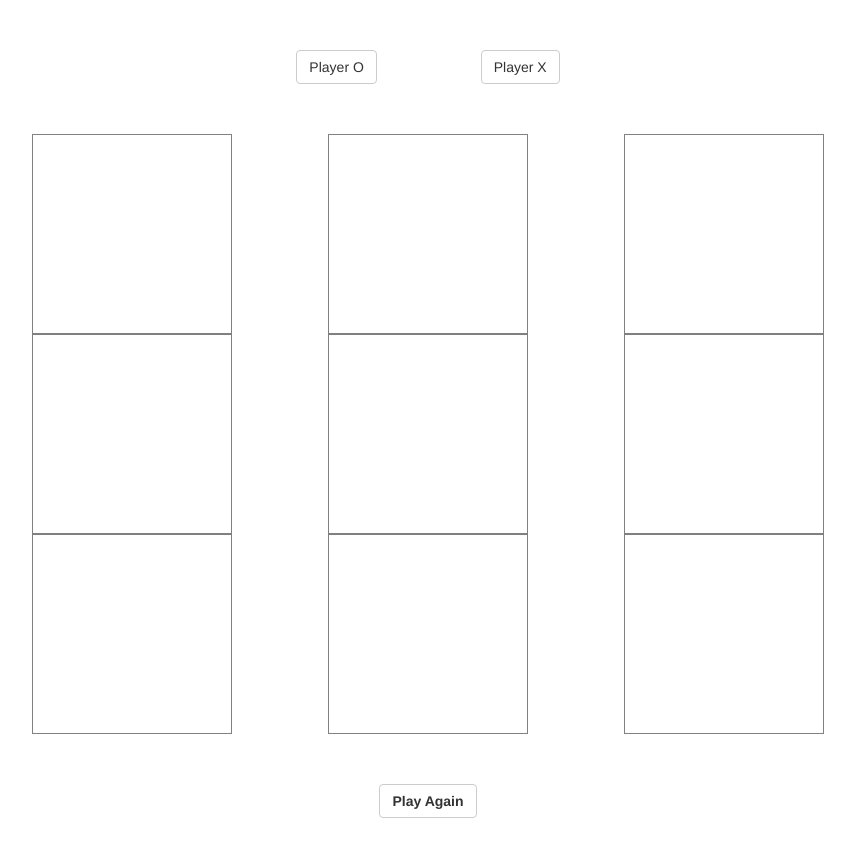
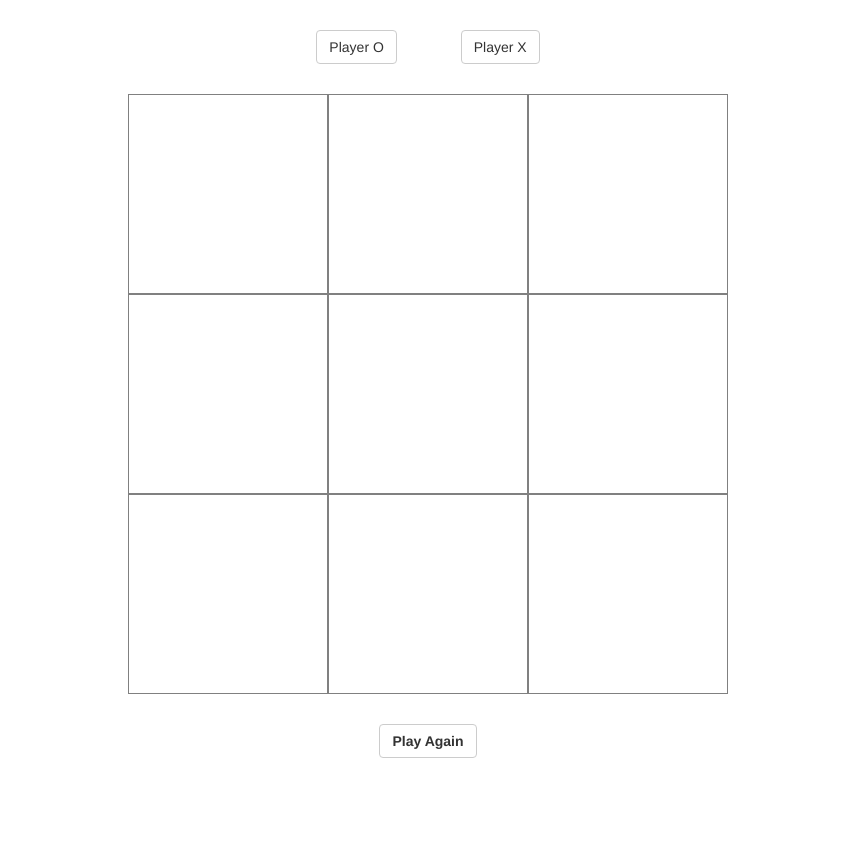
Before and after one commit to bribenn/Tic-Tac-Toe-, a plain HTML site: page index.html in a window 1280 px wide. Shown: the whole page, without its empty margins (212-1067 px from the left). After the commit the page ends 800 px from the top, so only its background shows below. Drawn offline with nearby package versions, Linux system fonts and the light colour scheme.

Commit message:
smaller grid and full-page winner banners

```diff
--- a/index.html
+++ b/index.html
@@ -21,13 +21,7 @@
       <button type="button" class="btn-x btn btn-default not-selected">Player X</button>
     </div>
   </div>
-  <div class="container game-board">
-      <div class="row">
-        <div id="s0" class="square empty"></div>
-        <div id="s1" class="square empty"></div>
-        <div id="s2" class="square empty"></div>
-      </div>
-      <div class="jumbotron jumbotron-fluid winnerO">
+    <div class="jumbotron jumbotron-fluid winnerO">
         <div class="container">
           <h1 class="display-3">Player O is the winner!</h1>
         </div>
@@ -37,15 +31,31 @@
           <h1 class="display-3">Player X is the winner!</h1>
         </div>
       </div>
+ <!--  <div class="jumbotron jumbotron-fluid">
+    <div class="container winnerO">
+
+        <h1 class="col-md-12">Player O is the winner!</h1>
+
+    </div>
+  </div>
+  <div class="winnerX">
+      <h1>Player X is the winner!</h1>
+  </div> -->
+  <div class="container-fluid hero game-board">
       <div class="row">
-        <div id="s3" class="square empty"></div>
-        <div id="s4" class="square empty"></div>
-        <div id="s5" class="square empty"></div>
+        <div id="s0" class="square empty col-md-4"></div>
+        <div id="s1" class="square empty col-md-4"></div>
+        <div id="s2" class="square empty col-md-4"></div>
       </div>
       <div class="row">
-        <div id="s6" class="square empty"></div>
-        <div id="s7" class="square empty"></div>
-        <div id="s8" class="square empty"></div>
+        <div id="s3" class="square empty col-md-4"></div>
+        <div id="s4" class="square empty col-md-4"></div>
+        <div id="s5" class="square empty col-md-4"></div>
+      </div>
+      <div class="row">
+        <div id="s6" class="square empty col-md-4"></div>
+        <div id="s7" class="square empty col-md-4"></div>
+        <div id="s8" class="square empty col-md-4"></div>
       </div>
   </div>
   <div class='container'>
--- a/style.css
+++ b/style.css
@@ -4,14 +4,10 @@
 	border: 1px groove gray;
 	height: 200px;
 	width: 200px;
-	flex-grow: 1;
 	justify-content: center;
 	align-items: center;
     font-size: 150px;
-    flex: 100%;
-    margin: 0px;
-    flex-grow: 1;
-
+    text-align: center;
 }
 
 .col-md-6 {
@@ -22,12 +18,12 @@
 	display: flex;
 	flex-direction: row;
 	flex-wrap: wrap;
-	justify-content: space-around;
+	justify-content: center;
 }
 
 .btn {
 	font-weight: bold;
-	margin: 50px;
+	margin: 30px;
 }
 
 .not-selected {
@@ -35,19 +31,23 @@
 }
 
 .winnerO {
-	display: flex;
 	z-index: 1;
 	position: fixed;
 	background: yellow;
+	background-size: cover;
+	width: 100%;
 }
 
 .winnerX {
-	display: flex;
 	z-index: 1;
 	position: fixed;
 	background: yellow;
+	background-size: cover;
+	width: 100%;
 }
 
-.row {
-	overflow: auto;
+.game-board {
+	width: 600px;
+	height: 600px;
+	margin: auto;
 }
```
